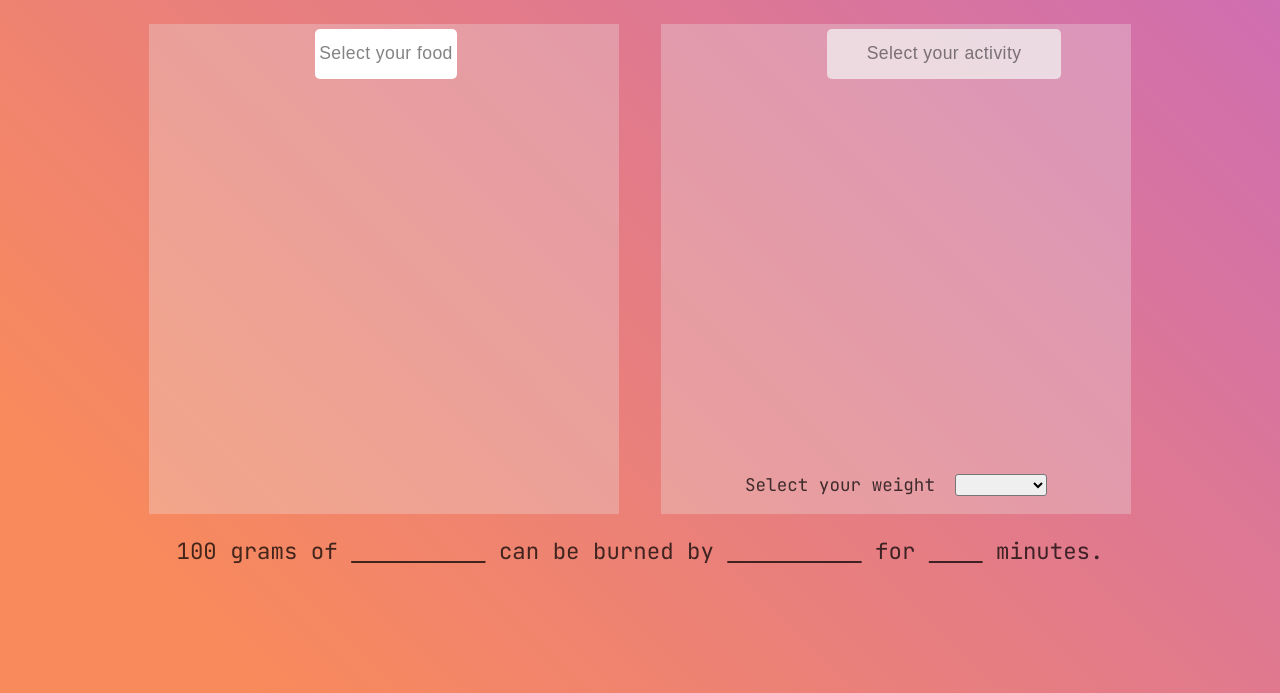
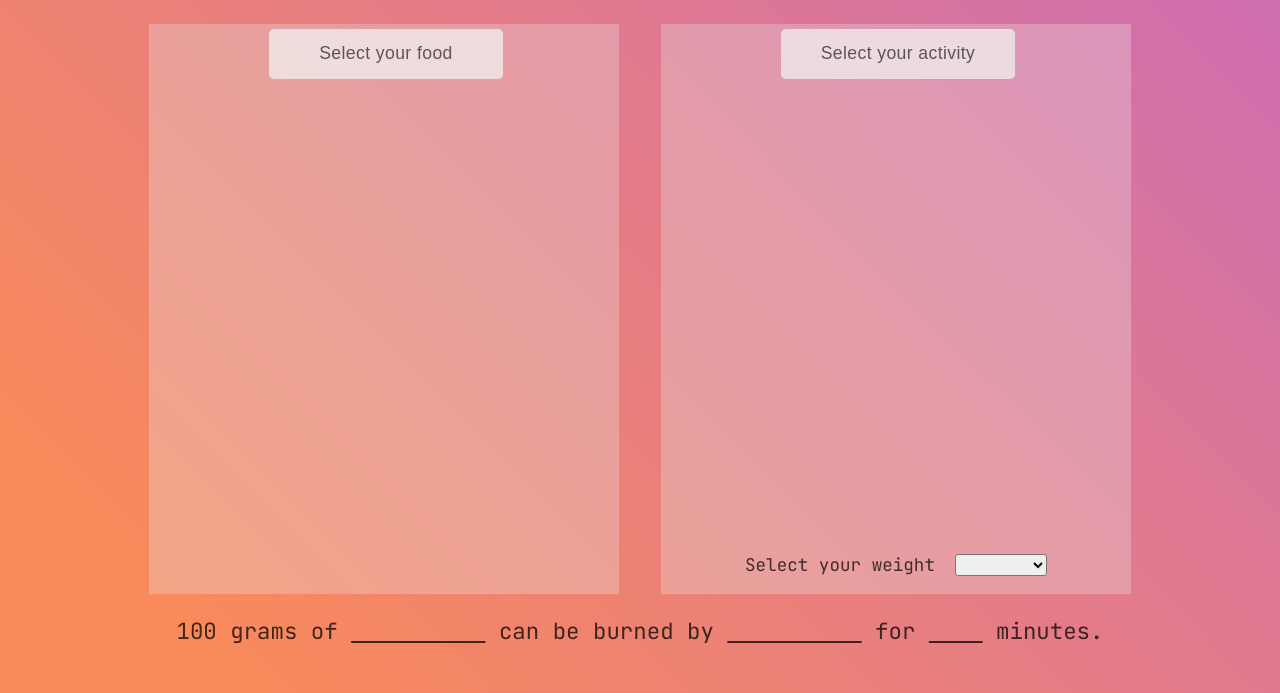
Before and after one commit to AxelBroeglin/howlongtoburn, a website: page index.html in a window 1280 px wide. Shown: the part 123-816 px from the top of the page. Drawn offline with Linux system fonts and the light colour scheme.

Commit message:
work on forms

```diff
--- a/main.css
+++ b/main.css
@@ -38,7 +38,7 @@ h2{
   flex-direction: column;
   width: 45%;
   padding: 5px;
-  height: 60vh;
+  height: 70vh;
   background-color: #e9e6e64f;
 }
 
@@ -60,8 +60,9 @@ food > * {
 
 .search{
   position: relative;
-  left: 35%;
-  width:30%;
+  left: 25%;
+  width:50%;
+  background-color: #f2f0f0bf;
   fill: rgba(0,0,0,0.302);
   flex-grow: 0;
   flex-shrink: 0;
@@ -94,14 +95,9 @@ food > * {
 }
 
 input::placeholder{
-  color: rgba(0, 0, 0, 0.486);
+  color: rgba(0, 0, 0, 0.61);
   font-weight: 400;
   font-size: 1em;
-}
-
-input#search.search{
-  background-color: #f2f0f0bf;
-  width: 50%;
 }
 
 #match-list{
```
